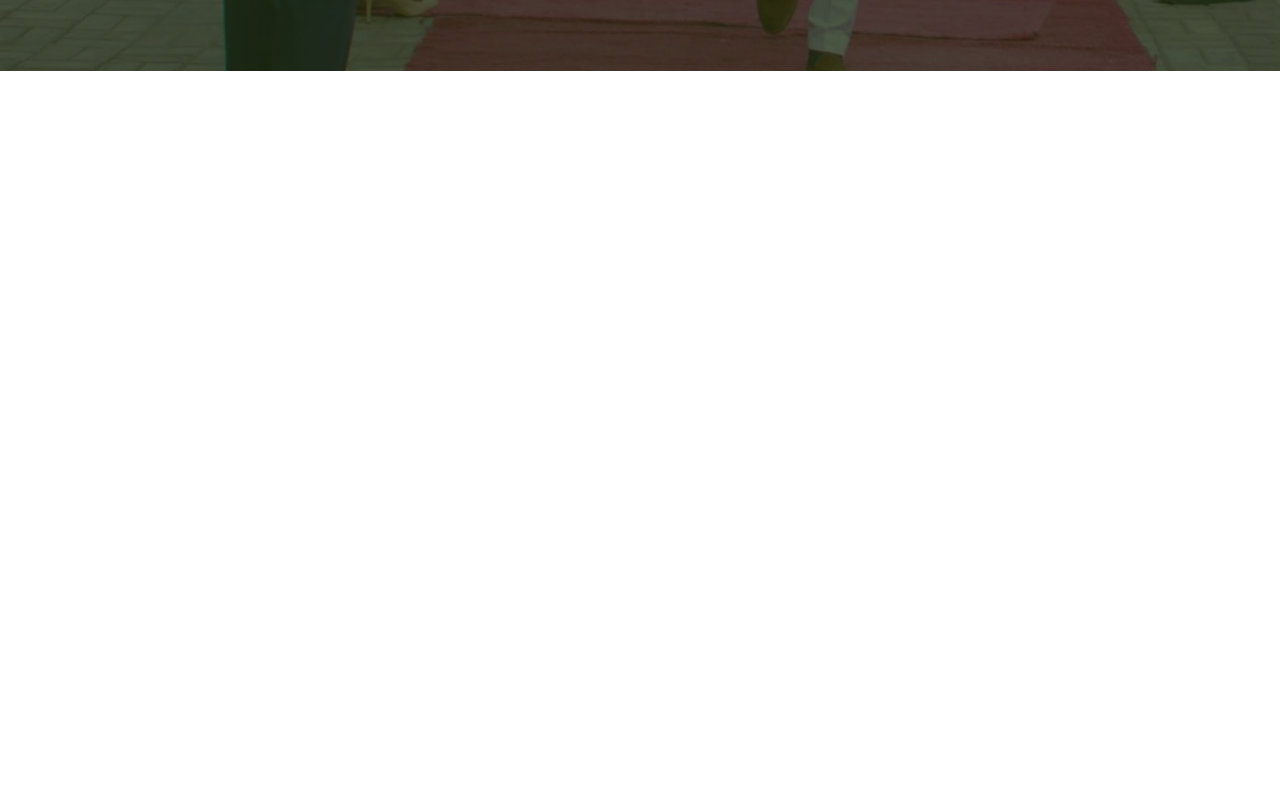
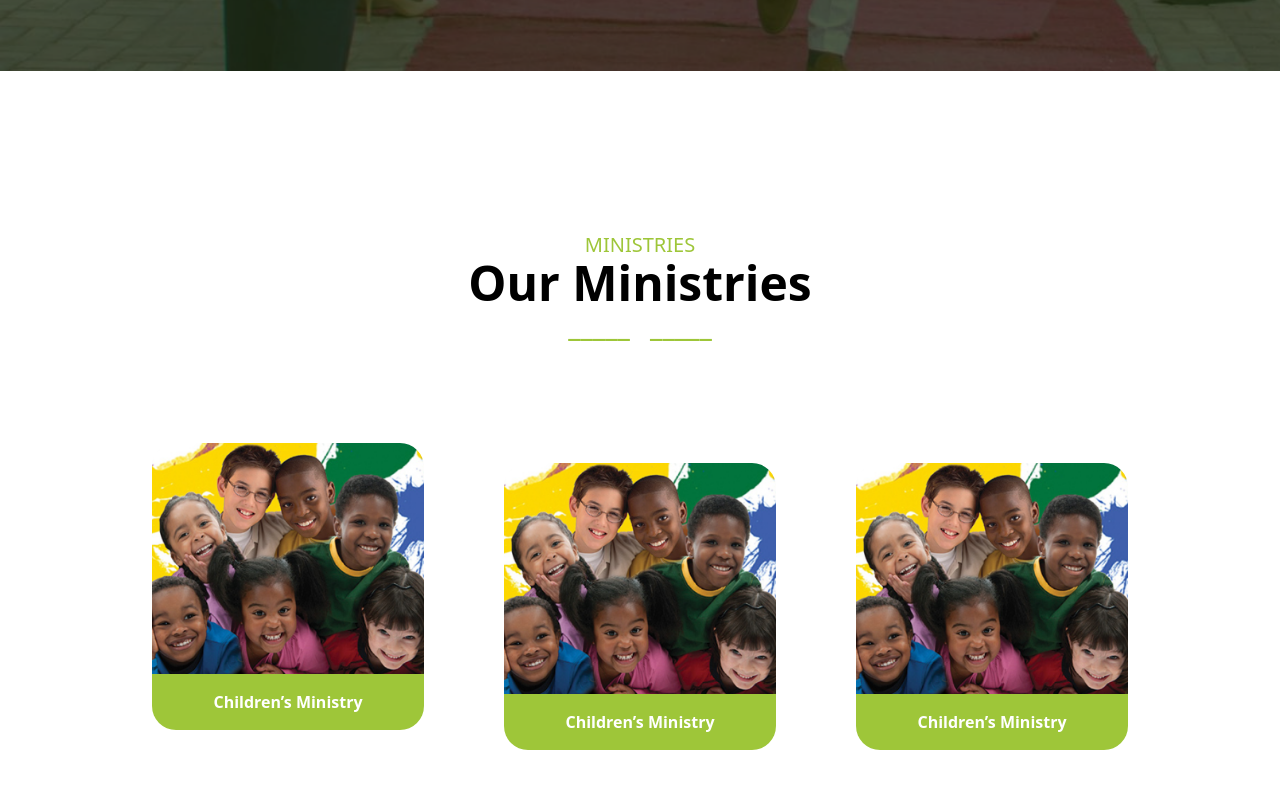
Before and after one commit to Akpanjoseph/Hotr_landing_page, a React (Create React App) app: page / in a window 1280 px wide. Shown: the part 3807-4595 px from the top of the page. Before the commit the page ends 4038 px from the top, so only its background shows below. Built offline with nearby package versions, Linux system fonts and the light colour scheme.

Commit message:
added the minstry section

```diff
--- a/src/App.js
+++ b/src/App.js
@@ -5,6 +5,7 @@ import { Joinus } from './components/Joinus';
 import { AboutUs } from './components/AboutUs';
 import { Pastors } from './components/Pastors';
 import { WelcomeSection } from './components/WelcomeSection';
+import { Ministries } from './components/Ministries';
 
 function App() {
   return (
@@ -14,6 +15,7 @@ function App() {
       <AboutUs />
       <Pastors/>
       <WelcomeSection/>
+      <Ministries/>
     </div>
   );
 }
--- /dev/null
+++ b/src/components/Ministries.js
@@ -0,0 +1,53 @@
+import React from 'react'
+
+import minstryImg from '../img/childern_mintsry.png';
+
+export function Ministries() {
+
+
+    return (
+        <div className='my-40'>
+
+                {/* title  */}
+
+                <div className='text-center'>
+                    <p className='text-primary_background md:text-xl'>MINISTRIES</p>
+
+                    {/* sub header */}
+                    <h3 className='font-bold text-4xl md:text-5xl '>
+                    Our Ministries
+                    </h3>
+
+                    {/* underline  */}
+                    <p ><span className='rounded-sm font-extrabold py-0 text-primary_background text-3xl mx-2'> _____</span> <span className=' font-extrabold py-0 text-primary_background text-3xl mx-2'> _____</span></p>
+                </div>
+
+                {/* Minstries */}
+                <div className='container mx-auto flex flex-col space-y-10 justify-center items-center  text-white font-bold my-20 md:flex-row md:space-x-20'>
+
+                    {/* minstry 1 */}
+
+                    <div>
+                        <img src={minstryImg} className='rounded-t-3xl' alt="" />
+                        <p className='bg-primary_background py-4 rounded-b-3xl text-center '>Children’s Ministry</p>
+                    </div>
+
+
+                    {/* minstry 2 */}
+
+                    <div>
+                        <img src={minstryImg} className='rounded-t-3xl' alt="" />
+                        <p className='bg-primary_background py-4 rounded-b-3xl text-center '>Children’s Ministry</p>
+                    </div>
+
+                    {/* minstry 3 */}
+
+                    <div>
+                        <img src={minstryImg} className='rounded-t-3xl' alt="" />
+                        <p className='bg-primary_background py-4 rounded-b-3xl text-center '>Children’s Ministry</p>
+                    </div>
+
+                </div>
+        </div>
+    )
+}
```
Also changed, not shown: src/img/childern_mintsry.png (added), src/img/childern_msy.png (deleted).
